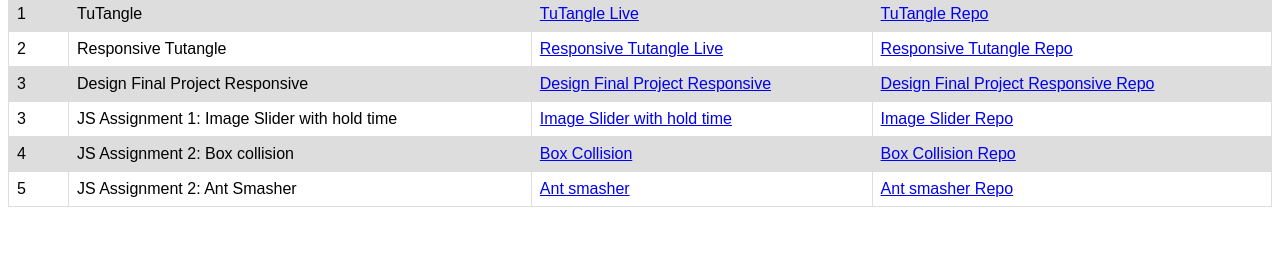
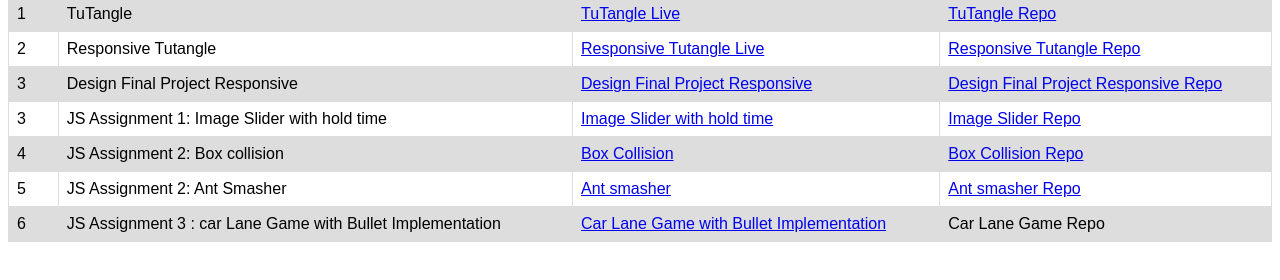
Before and after one commit to bharatrajjoshi/bharatrajjoshi.github.io, a plain HTML site: page index.html in a window 1280 px wide. Shown: the part 278-558 px from the top of the page. Drawn offline with Linux system fonts and the light colour scheme.

Commit message:
Update index.html

```diff
--- a/index.html
+++ b/index.html
@@ -65,6 +65,12 @@
                 <td><a target="_blank" href="https://github.com/bharatrajjoshi/bharatrajjoshi.github.io/tree/main/JS%20assignment%202%20Ant%20smasher">Ant smasher Repo </a></td>
               </tr>
 
+    <td>6</td>
+                <td>JS Assignment 3 : car Lane Game with Bullet Implementation </td>
+                <td><a target="_blank" href="JS%20Assignment%203%20car%20Lane%20Game%20with%20Bullet%20Implementation/index.html">Car Lane Game with Bullet Implementation</a></td>
+                <td><a target="https://github.com/bharatrajjoshi/bharatrajjoshi.github.io/tree/main/JS%20Assignment%203%20car%20Lane%20Game%20with%20Bullet%20Implementation"> Car Lane Game Repo</a></td>
+              </tr>
+
 
           </table>
       </div>
```
